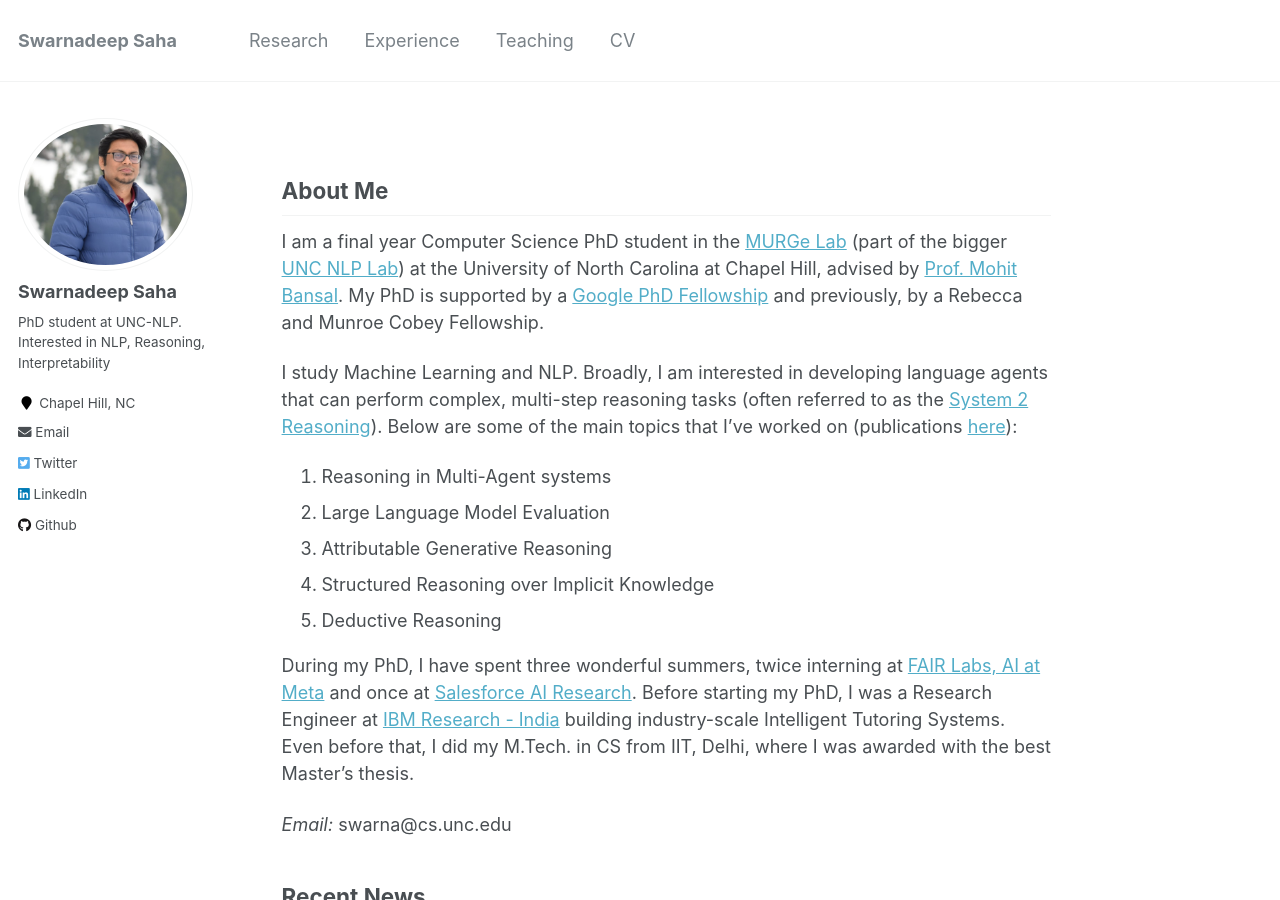
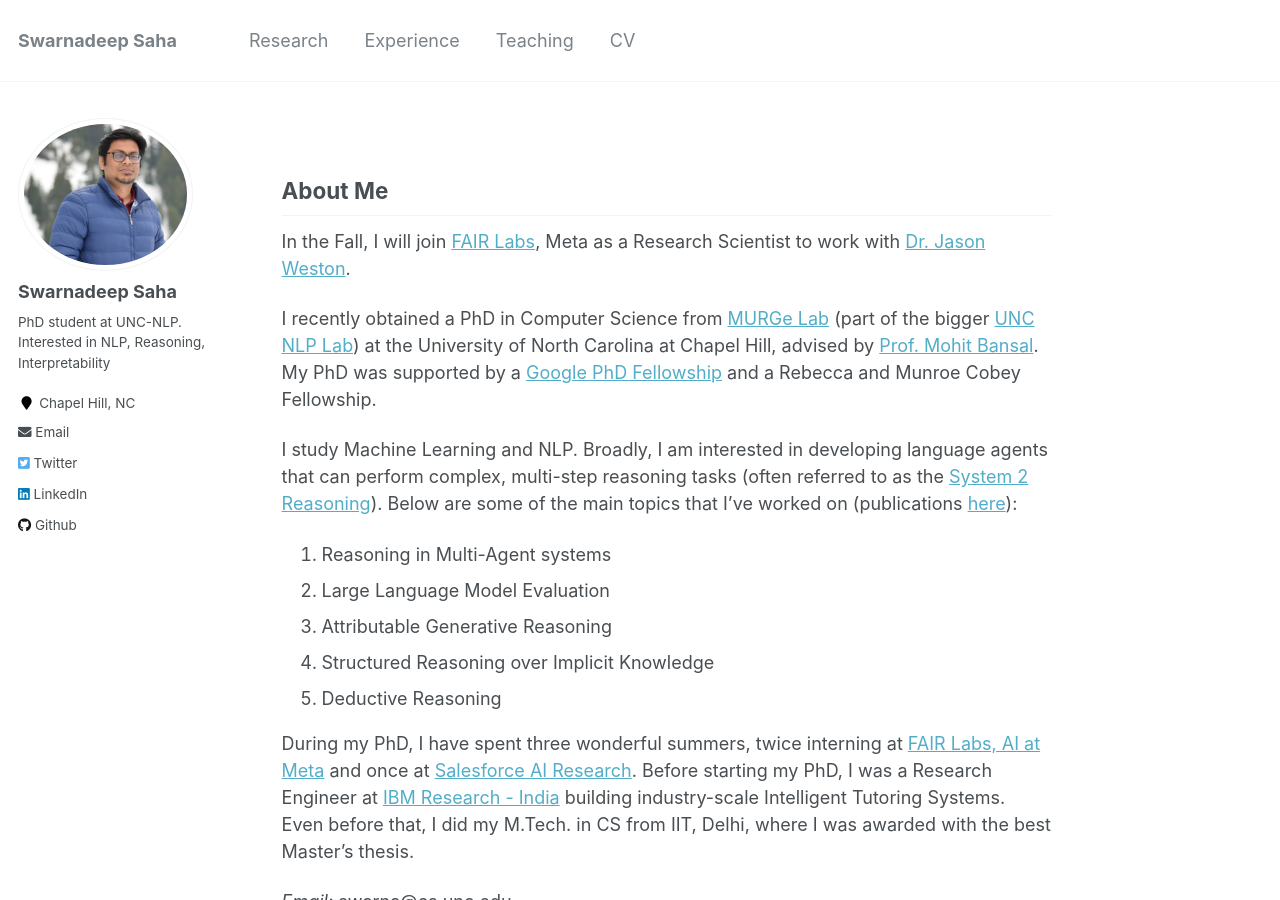
Before and after one commit to swarnaHub/swarnahub.github.io, a Jekyll site: the page built from _pages/about.md, in a window 1280 px wide and 900 px high. Built offline with Jekyll 4.4.1, drawn with Linux system fonts in a browser that asks for light colours.

Commit message:
Next step update

```diff
--- a/_pages/about.md
+++ b/_pages/about.md
@@ -10,7 +10,9 @@ redirect_from:
 
 ## About Me
 
-I am a final year Computer Science PhD student in the [MURGe Lab](https://murgelab.cs.unc.edu/) (part of the bigger [UNC NLP Lab](https://nlp.cs.unc.edu/)) at the University of North Carolina at Chapel Hill, advised by [Prof. Mohit Bansal](http://www.cs.unc.edu/~mbansal/). My PhD is supported by a [Google PhD Fellowship](https://research.google/outreach/phd-fellowship/recipients/?category=2022) and previously, by a Rebecca and Munroe Cobey Fellowship.
+In the Fall, I will join [FAIR Labs](https://ai.meta.com/research/), Meta as a Research Scientist to work with [Dr. Jason Weston](https://www.thespermwhale.com/jaseweston/).
+
+I recently obtained a PhD in Computer Science from [MURGe Lab](https://murgelab.cs.unc.edu/) (part of the bigger [UNC NLP Lab](https://nlp.cs.unc.edu/)) at the University of North Carolina at Chapel Hill, advised by [Prof. Mohit Bansal](http://www.cs.unc.edu/~mbansal/). My PhD was supported by a [Google PhD Fellowship](https://research.google/outreach/phd-fellowship/recipients/?category=2022) and a Rebecca and Munroe Cobey Fellowship.
 
 I study Machine Learning and NLP. Broadly, I am interested in developing language agents that can perform complex, multi-step reasoning tasks (often referred to as the [System 2 Reasoning](https://en.wikipedia.org/wiki/Thinking,_Fast_and_Slow#:~:text=Thinking%2C%20Fast%20and%20Slow%20is,book%20by%20psychologist%20Daniel%20Kahneman.&text=The%20book's%20main%20thesis%20is,more%20deliberative%2C%20and%20more%20logical.)). Below are some of the main topics that I've worked on (publications [here](https://swarnahub.github.io/research/)):
 
```
